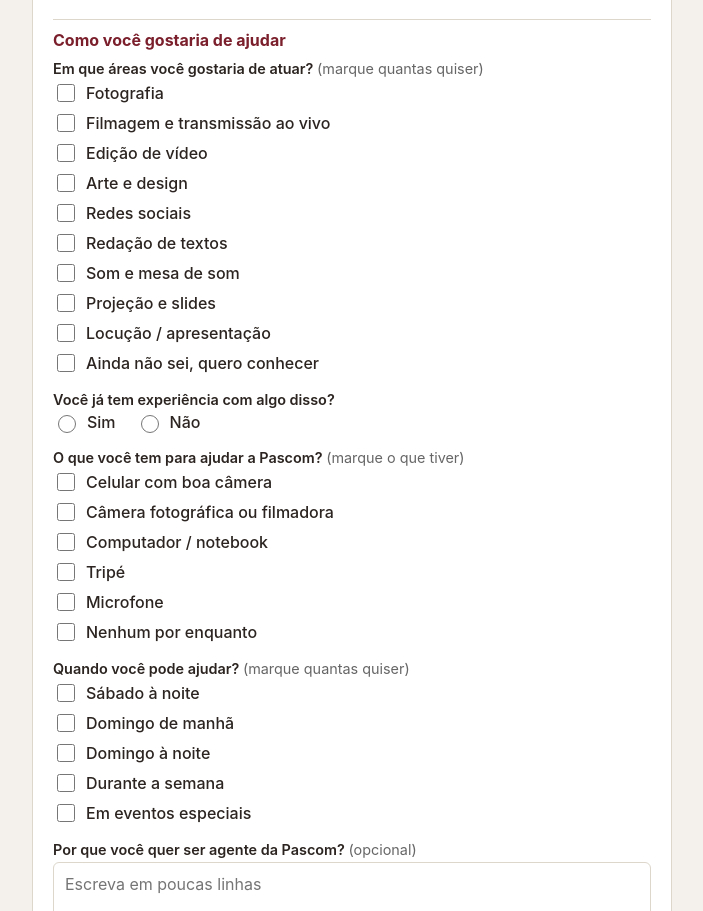
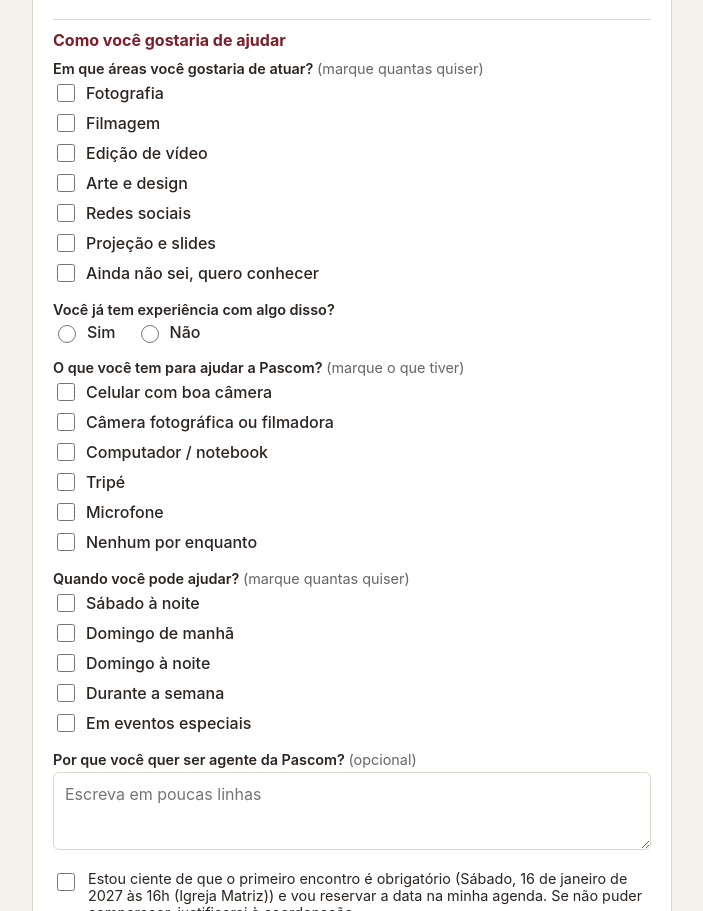
Before and after one commit to pascomscjmarilia-creator/paroquia-documentos, a plain HTML site: page agente-pascom-novo.html in a window 1280 px wide. Shown: the part 896-1807 px from the top of the page, without its empty margins (288-991 px from the left). Drawn offline with Linux system fonts and the light colour scheme.

Commit message:
Update agente-pascom-novo.html

```diff
--- a/agente-pascom-novo.html
+++ b/agente-pascom-novo.html
@@ -116,7 +116,7 @@
 
         <div>
           <label for="comunidade">Em qual comunidade você frequenta?</label>
-          <select id="comunidade"><option value="">Escolha…</option><option value="Matriz (Igreja Sagrado Coração de Jesus)">Matriz (Igreja Sagrado Coração de Jesus)</option><option value="Comunidade Nossa Senhora Aparecida">Comunidade Nossa Senhora Aparecida</option><option value="Comunidade Santo Expedito">Comunidade Santo Expedito</option><option value="Outra / não frequento comunidade">Outra / não frequento comunidade</option></select>
+          <select id="comunidade"><option value="">Escolha…</option><option value="Matriz (Igreja Sagrado Coração de Jesus)">Matriz (Igreja Sagrado Coração de Jesus)</option><option value="Comunidade Nossa Senhora Aparecida">Comunidade Nossa Senhora Aparecida</option><option value="Comunidade Santo Expedito">Comunidade Santo Expedito</option><option value="Capela de Nossa Senhora de Nazaré">Capela de Nossa Senhora de Nazaré</option><option value="Outra / não frequento comunidade">Outra / não frequento comunidade</option></select>
         </div>
 
         <div class="ag-secao">Como você gostaria de ajudar</div>
@@ -125,14 +125,11 @@
           <span class="rotulo">Em que áreas você gostaria de atuar? <span style="font-weight:400;color:#666;">(marque quantas quiser)</span></span>
           <div class="ag-lista" id="listaAreas">
             <label><input type="checkbox" name="areas" value="Fotografia"> Fotografia</label>
-            <label><input type="checkbox" name="areas" value="Filmagem e transmissão ao vivo"> Filmagem e transmissão ao vivo</label>
+            <label><input type="checkbox" name="areas" value="Filmagem"> Filmagem</label>
             <label><input type="checkbox" name="areas" value="Edição de vídeo"> Edição de vídeo</label>
             <label><input type="checkbox" name="areas" value="Arte e design"> Arte e design</label>
             <label><input type="checkbox" name="areas" value="Redes sociais"> Redes sociais</label>
-            <label><input type="checkbox" name="areas" value="Redação de textos"> Redação de textos</label>
-            <label><input type="checkbox" name="areas" value="Som e mesa de som"> Som e mesa de som</label>
             <label><input type="checkbox" name="areas" value="Projeção e slides"> Projeção e slides</label>
-            <label><input type="checkbox" name="areas" value="Locução / apresentação"> Locução / apresentação</label>
             <label><input type="checkbox" name="areas" value="Ainda não sei, quero conhecer"> Ainda não sei, quero conhecer</label>
           </div>
         </div>
```
